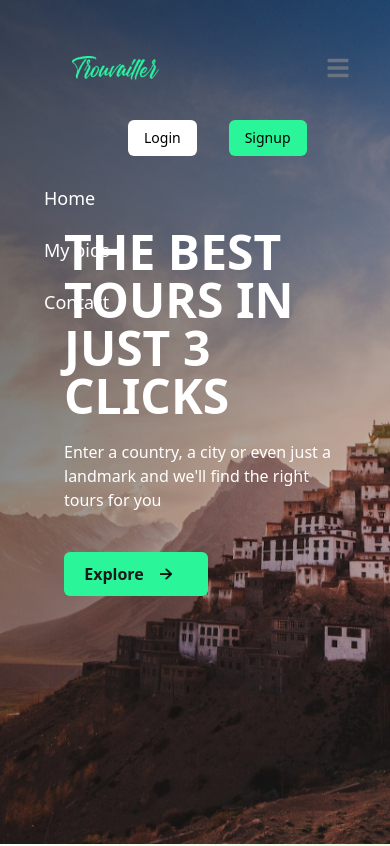
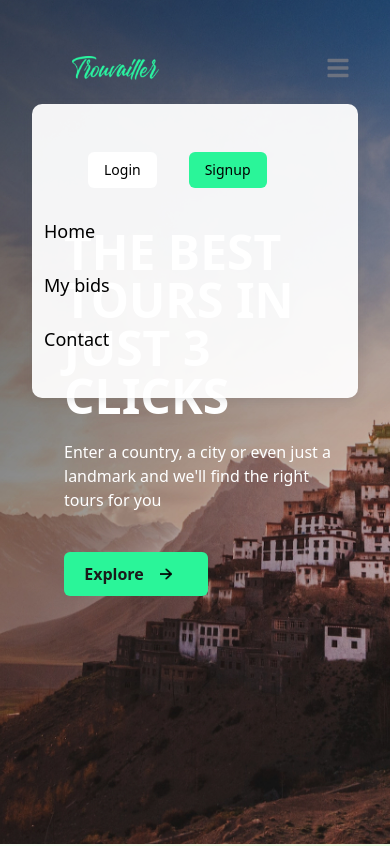
Before and after one commit to jaisonjoshi/trouvaillerdeployed, a React (Create React App) app in the folder client/: page / in a window 390 px wide. Shown: the top 846 px of the page. Built offline with nearby package versions, Linux system fonts and the light colour scheme; no server answers.

Commit message:
set nav mobile

```diff
--- a/client/src/Pages/DetailViews/Hotel.jsx
+++ b/client/src/Pages/DetailViews/Hotel.jsx
@@ -35,13 +35,13 @@ const Hotel = () => {
             <Navbar></Navbar>
             {/* header */}
             <div className='sm:flex mt-32 justify-center' >
-                <Slider className='w-[30%]' {...settings}>
+                <Slider className='w-[85%] pb-8 mx-auto md:w-[50%]' {...settings}>
                 {hote.images && hote.images.map((img,i)=>(
                                 <img className='h-auto object-cover' src={img} key={i} alt="Car in road" />
 
                         ))}
                     </Slider>
-                <div className='px-20 sm:w-1/2 flex flex-col justify-center'>
+                <div className='px-10 md:px-20 sm:w-1/2 flex flex-col justify-center'>
                     <h1 className='text-2xl font-bold pb-5'>{hote.title}</h1>
                     <p className='text-md text-graydust-medium'><FontAwesomeIcon className='pr-1' icon={solid('location-dot')} />{hote.location}</p>
                     <h1 className='font-semibold text-xl py-5'> 17,500/-<span className='text-sm line-through text-graydust-medium'>{hote.cheapestPrice}/-</span></h1>
@@ -54,7 +54,7 @@ const Hotel = () => {
             </div>
 
             {/* options */}
-            <div className='mt-20 px-10' >
+            <div className='mt-20 px-10 ' >
                 <div className='flex flex-wrap sm:mx-32 '>
                     {hote.features && hote.features.map((facility, i) => {
                         <div className='text-graydust-medium mr-2 p-2 text-center border border-graydust-medium rounded' key={i}>
--- a/client/src/Pages/DetailViews/Package.jsx
+++ b/client/src/Pages/DetailViews/Package.jsx
@@ -35,15 +35,15 @@ const Package = () => {
             <Navbar />
             {/* Header */}
             <div className='mt-32'>
-                <div className='sm:flex'>
-                    <Slider className='sm:w-1/2' {...settings}>
+                <div className='flex flex-col md:gap-8 lg:gap-0 lg:flex-row'>
+                    <Slider className='sm:w-[20%] md:w-[70%] mx-[10%] md:ml-[15%] md:mr-[15%] lg:mx-[0%] lg:w-1/2' {...settings}>
                         {pack.images && pack.images.map((img,i)=>(
                                 <img className='h-auto object-cover' src={img} key={i} alt="Car in road" />
 
                         ))}
                          </Slider>
-                    <div className='px-20 flex flex-col justify-center sm:w-1/2'>
-                        <h1 className='text-2xl font-bold pb-5'>{pack.title}</h1>
+                    <div className='px-[10%] md:pl-[15%] md:pr-[15%] lg:px-20 flex flex-col justify-center md:w-[100%] lg:w-1/2'>
+                        <h1 className='text-2xl font-bold pb-5 mt-8'>{pack.title}</h1>
                         <p>{pack.description}</p>
                         <h3 className='font-bold text-sm pt-4 text-xl'>{pack.duration}</h3>
                         <h1 className='font-semibold text-xl py-5'> {pack.cheapestPrice}/-<span className='text-sm line-through text-graydust-medium'>19,000/-</span></h1>
@@ -51,11 +51,12 @@ const Package = () => {
                     </div>
                 </div>
 
+
                 <div className='sm:flex mb-10 sm:mx-16 lg:mx-20 mt-12'>
 
                     {/* Itinerary section*/}
 
-                    <div className='p-5 sm:w-3/4 shadow-lg shadow-graydust-normal m-3 rounded'>
+                    <div className='m-[10%] p-5  sm:w-[100%] shadow-lg shadow-graydust-normal m-3 rounded'>
                         <div className='text-xl my-5 font-bold border-b w-20 border-graydust-normal'><h1>Itinerary</h1></div>
                         {/* Repeating day details */}
                         {pack.shedule && pack.shedule.map((obj,i)=>(
@@ -73,9 +74,6 @@ const Package = () => {
 
                     {/* Related results */}
 
-                    <div className='sm:w-1/4 p-5 shadow-lg shadow-graydust-normal m-3 rounded '>
-                        <div className='text-xl my-5 font-bold border-b w-full '><h1>Related results</h1></div>
-                    </div>
                 </div>
             </div>
             <Footer></Footer>
--- a/client/src/Pages/components/navbar/navbar.css
+++ b/client/src/Pages/components/navbar/navbar.css
@@ -2,3 +2,38 @@ nav li{
     display: flex !important;
     align-items: center !important;
 }
+.bg-trans{
+    background-color: rgba(0, 0, 0, 0) !important;
+}
+@media screen and (max-width: 768px)  {
+    nav ul{
+        width: 100%;
+        padding: 2rem 0;
+        background-color: #fffffff0;
+        color: black;
+        border-radius: 10px;
+        box-shadow: rgba(99, 99, 99, 0.2) 0px 2px 8px 0px;
+    }
+    nav .nav-login-box{
+        margin-left: 2.5rem !important;
+    }
+    nav .nav-login{
+        width: 100%;
+        display: flex;
+        justify-content: space-between;
+    }
+    nav li{
+        padding-left: 2.5rem;
+        color: black !important;
+        padding: 1px 0;
+        width: 100%;
+    }
+    nav li a{
+        width: 100%;
+    }
+    nav li:hover{
+        background-color: #dad9d9;
+
+        font-weight: 800;
+    }
+}
--- a/client/src/Pages/components/navbar/navbar.jsx
+++ b/client/src/Pages/components/navbar/navbar.jsx
@@ -70,7 +70,7 @@ const NavbarTest = ({color}) => {
 fluid={true}
 
 >
-<Navbar.Brand href="https://flowbite.com/">
+<Navbar.Brand>
 <img src={require('../../Assets/TrouvaillerGreen .png')}
                 className="mr-3 h-6 sm:h-9 pl-10"
                 alt="Trouvailler Logo"
@@ -79,10 +79,10 @@ fluid={true}
 </Navbar.Brand>
 <Navbar.Toggle />
 <Navbar.Collapse className="flex items-center">
-<div className="flex md:order-2 gap-7 ml-20 items-center">
-{ user?<div><span>{user.username}</span>
+<div className="flex md:order-2 gap-7 ml-20 items-center  nav-login-box">
+{ user?<div className='nav-login'><span>{user.username}</span>
         <button className="bg-whiteglow text-blacky-dark text-sm border border-none duration-500 px-4 py-2 mx-4 hover:bg-blacky-dark rounded-md hover:text-whiteglow" onClick={handleClick}>Logout</button></div>:(
-        <div className="md:flex my-4">
+        <div className="md:flex my-4 ">
            <button className="bg-whiteglow text-blacky-dark text-sm border border-none duration-500 px-4 py-2 mx-4 hover:bg-blacky-dark rounded-md hover:text-whiteglow">
             <Link className="" to="/login" >Login</Link>
             </button>
@@ -96,11 +96,11 @@ fluid={true}
 </div>
 
 <Navbar.Link href="/"
-                class={`p-3 sm:p-0 text-lg ${colord}  hover:text-evergreen duration-500`}>
+                class={`p-3 sm:p-0 text-lg md:${colord}  md:hover:text-evergreen duration-500`}>
                 Home
             </Navbar.Link>
             <Navbar.Link href="/bid-status"
-                class={`p-3 sm:p-0 text-lg ${colord}  hover:text-evergreen duration-500`}>
+                class={`p-3 sm:p-0 text-lg md:${colord}  md:hover:text-evergreen duration-500`}>
                 My bids
             </Navbar.Link>
         {/*     <Navbar.Link href="/"
@@ -108,7 +108,7 @@ fluid={true}
                 About
             </Navbar.Link> */}
             <Navbar.Link href="/"
-                class={`p-3 sm:p-0 text-lg ${colord}  hover:text-evergreen duration-500`} >
+                class={`p-3 sm:p-0 text-lg md:${colord}  md:hover:text-evergreen duration-500`} >
                 Contact
             </Navbar.Link>
 </Navbar.Collapse>
--- a/client/src/index.css
+++ b/client/src/index.css
@@ -84,6 +84,3 @@ input{outline: none;}
 .navbar-shadow{
     box-shadow: rgba(0, 0, 0, 0.1) 0px 4px 12px !important;
 }
-.bg-trans{
-    background-color: rgba(0, 0, 0, 0) !important;
-}
```
Also changed, not shown: 12 other files (tests, documents, lock files or other folders).
